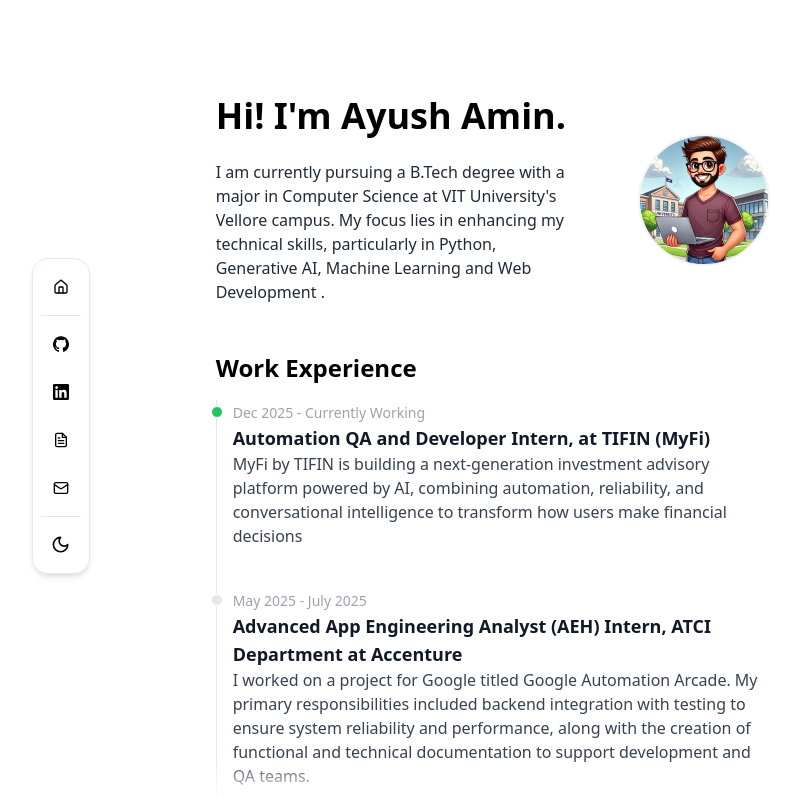
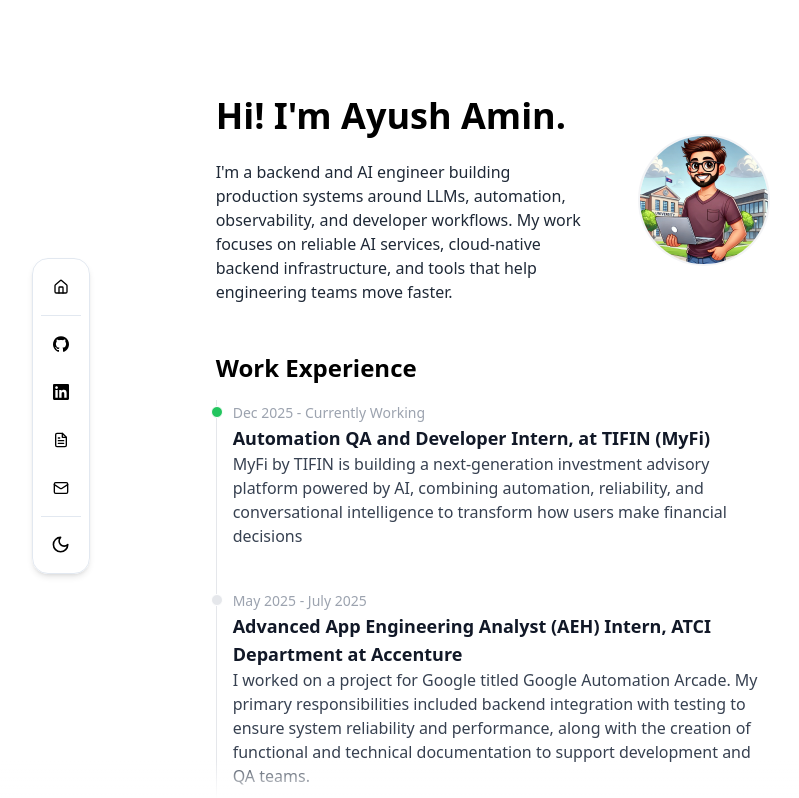
Before and after one commit to apk471/personal-portfolio-v1, a Next.js app: page / in a window 1280 px wide. Shown: the top 798 px of the page, without its empty margins (147-946 px from the left). Built offline with nearby package versions, Linux system fonts and the light colour scheme.

Commit message:
content: update intro for backend ai role

```diff
--- a/components/Intro.tsx
+++ b/components/Intro.tsx
@@ -7,10 +7,10 @@
       <div className="flex w-full flex-col gap-2 lg:w-4/5">
         <h1 className="mb-4 text-4xl font-bold">Hi! I&apos;m Ayush Amin.</h1>
         <p className="text-base text-gray-800 dark:text-gray-300">
-          I am currently pursuing a B.Tech degree with a major in Computer
-          Science at VIT University&apos;s Vellore campus. My focus lies in
-          enhancing my technical skills, particularly in Python, Generative AI,
-          Machine Learning and Web Development .
+          I&apos;m a backend and AI engineer building production systems around
+          LLMs, automation, observability, and developer workflows. My work
+          focuses on reliable AI services, cloud-native backend infrastructure,
+          and tools that help engineering teams move faster.
         </p>
       </div>
       <div className="flex items-center justify-center md:mb-0">
```
